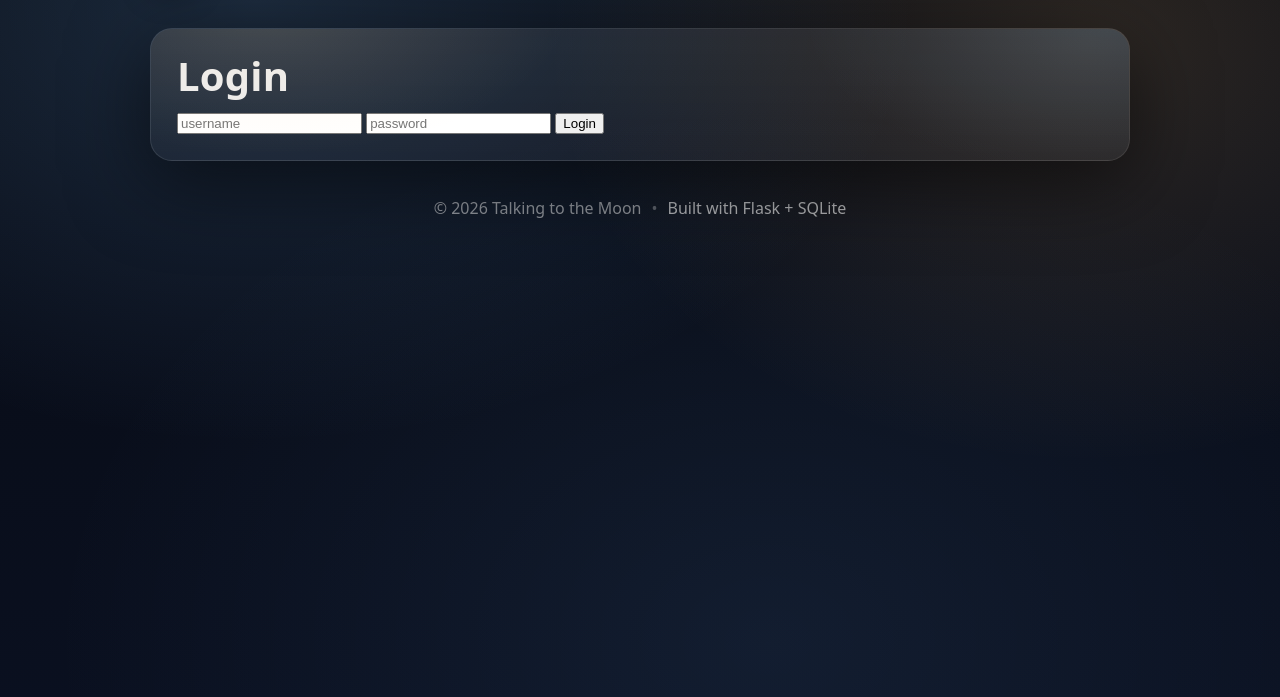
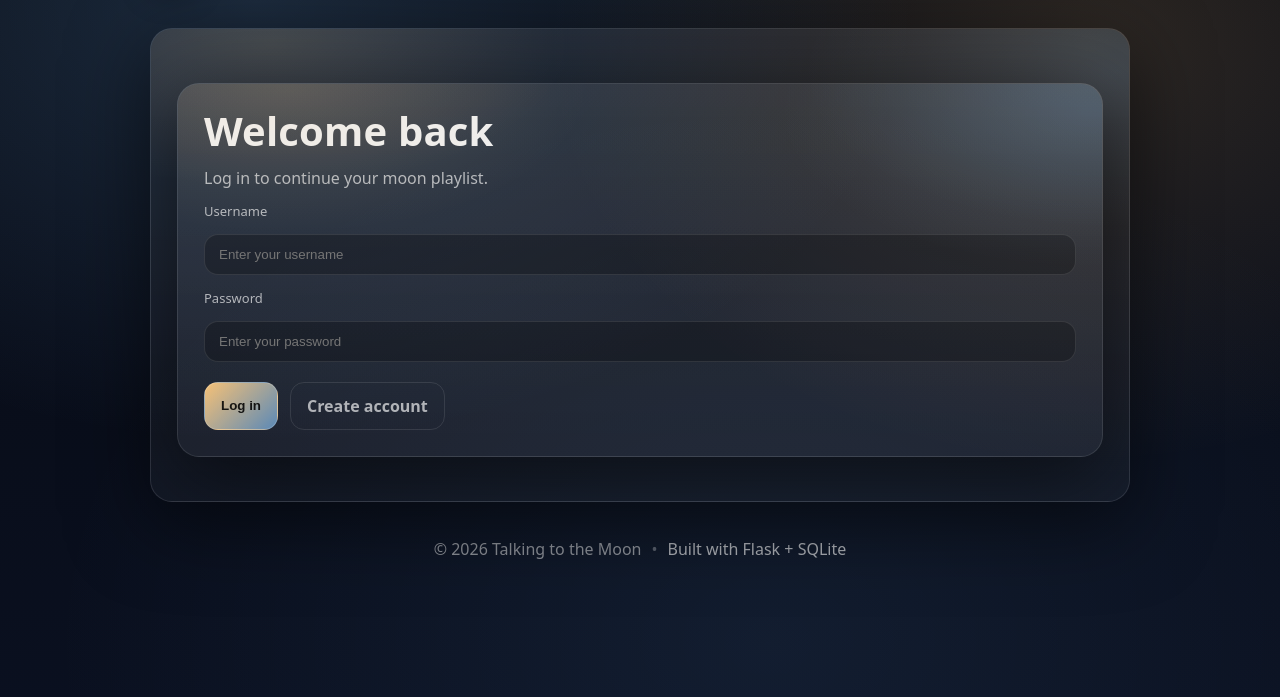
Before and after one commit to Naomi2468/MiniWebApplication, a Flask app: page /login in a window 1280 px wide. Shown: the part 77-774 px from the top of the page. Run offline with Flask 3, Linux system fonts and the light colour scheme.

Commit message:
Update login.html

```diff
--- a/templates/login.html
+++ b/templates/login.html
@@ -1,9 +1,20 @@
 {% extends "layout.html" %}
 {% block content %}
-  <h1>Login</h1>
-  <form action="/login" method="post">
-    <input name="username" placeholder="username" />
-    <input name="password" type="password" placeholder="password" />
-    <button type="submit">Login</button>
-  </form>
+  <div class="card narrow">
+    <h1 class="page-title">Welcome back</h1>
+    <p class="subtitle">Log in to continue your moon playlist.</p>
+
+    <form action="/login" method="post" class="form">
+      <label class="label" for="username">Username</label>
+      <input id="username" class="input" name="username" placeholder="Enter your username" autocomplete="username" required />
+
+      <label class="label" for="password">Password</label>
+      <input id="password" class="input" name="password" type="password" placeholder="Enter your password" autocomplete="current-password" required />
+
+      <div class="actions">
+        <button class="btn btn-primary" type="submit">Log in</button>
+        <a class="btn btn-ghost" href="/register">Create account</a>
+      </div>
+    </form>
+  </div>
 {% endblock %}
```
